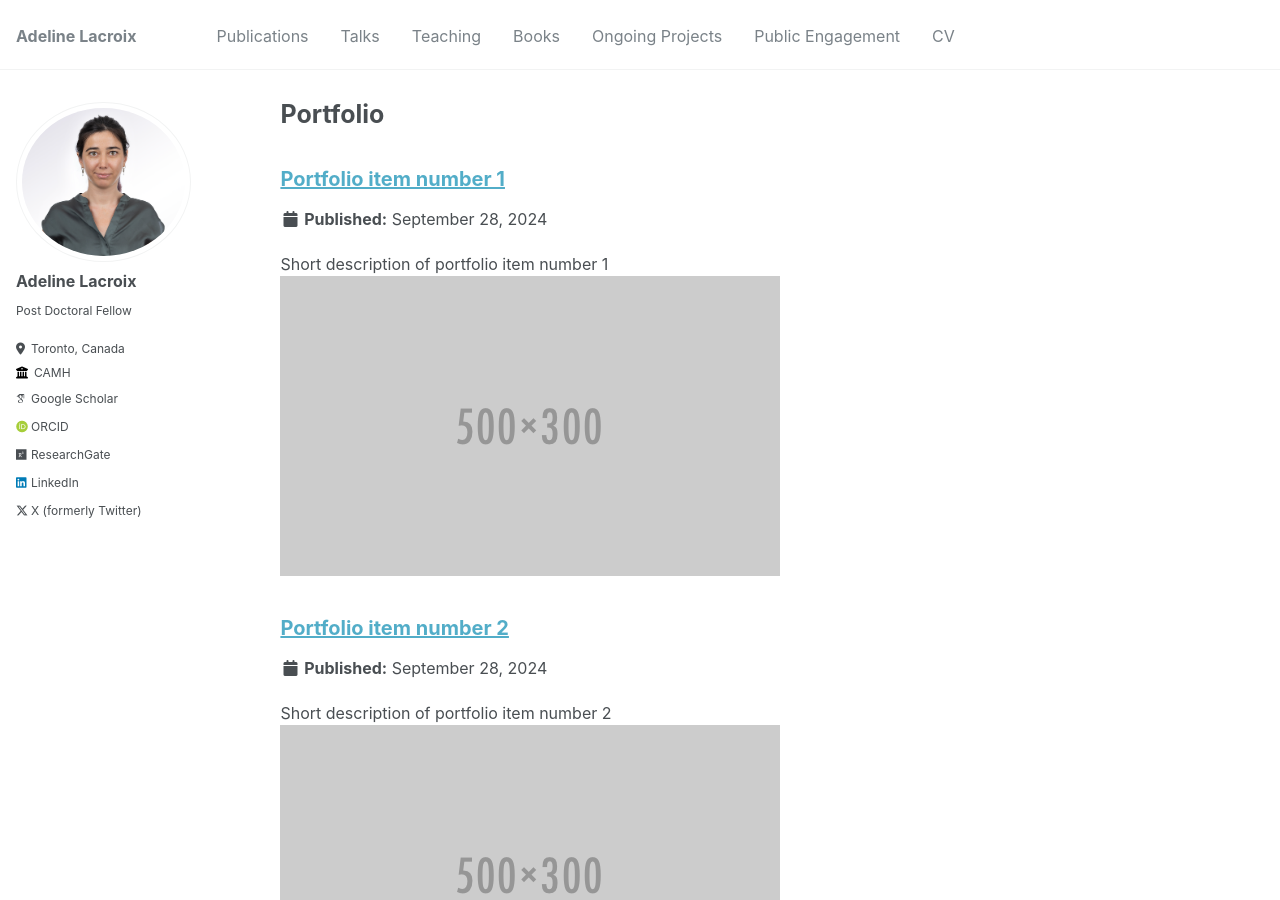
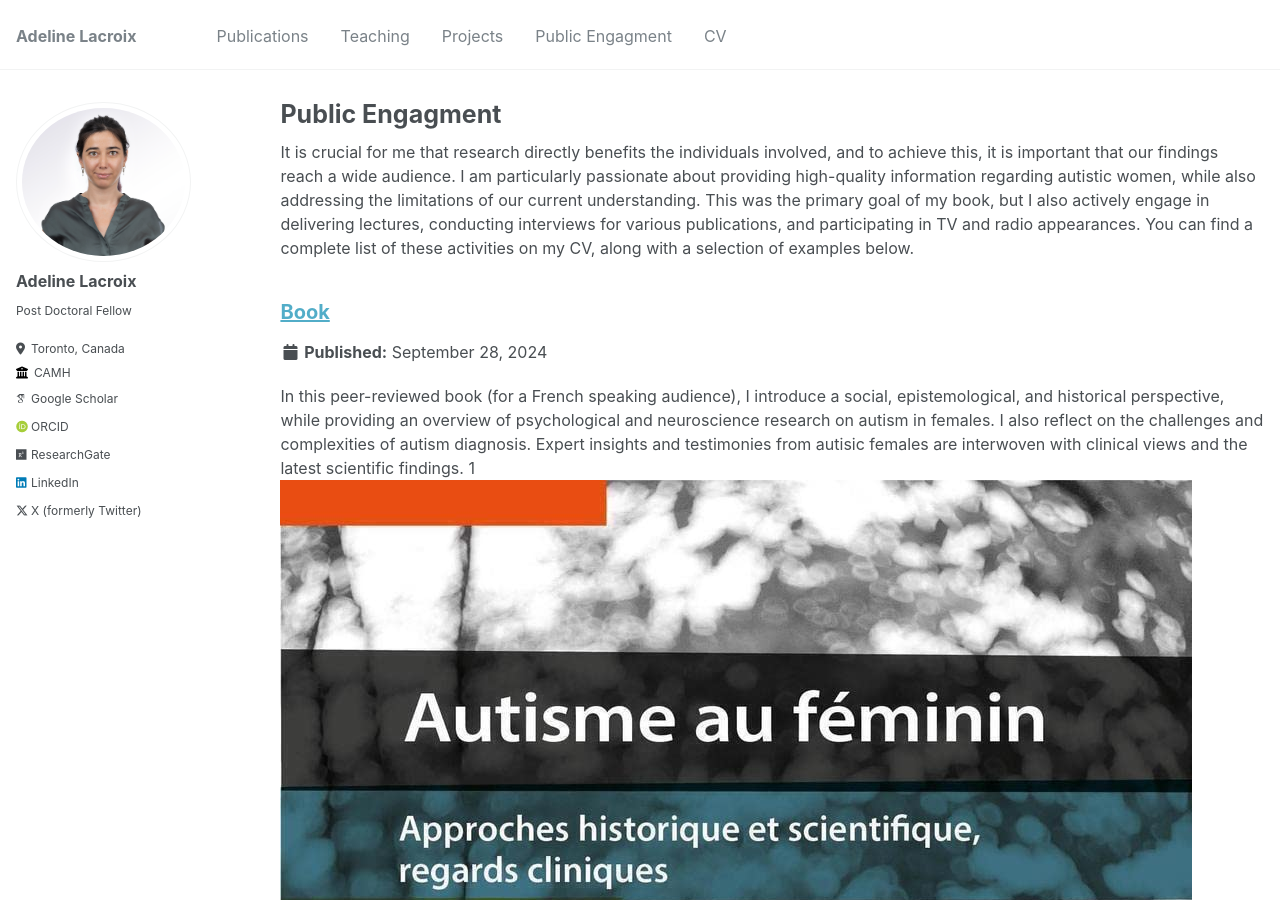
Before and after one commit to Adeline-Lacroix/Adeline-Lacroix.github.io, a Jekyll site: the page built from _pages/portfolio.html, in a window 1280 px wide and 900 px high. Built offline with Jekyll 4.4.1, drawn with Linux system fonts in a browser that asks for light colours; some web fonts are replaced; a file with an impossible date is left out; some of the changed text lies outside the part shown.

Commit message:
portfolio edit

```diff
--- a/_data/navigation.yml
+++ b/_data/navigation.yml
@@ -3,20 +3,14 @@ main:
   - title: "Publications"
     url: /publications/
 
-  - title: "Talks"
-    url: /talks/
-
   - title: "Teaching"
     url: /teaching2/
 
-  - title: "Books"
-    url: /portfolio/
-
-  - title: "Ongoing Projects"
+  - title: "Projects"
     url: /year-archive/
 
-  - title: "Public Engagement"
-    url: /markdown/
+  - title: "Public Engagment"
+    url: /portfolio/
 
   - title: "CV"
     url: /cv/
--- a/_pages/portfolio.html
+++ b/_pages/portfolio.html
@@ -1,12 +1,13 @@
 ---
 layout: archive
-title: "Portfolio"
+title: "Public Engagment"
 permalink: /portfolio/
 author_profile: true
 ---
 
 {% include base_path %}
 
+It is crucial for me that research directly benefits the individuals involved, and to achieve this, it is important that our findings reach a wide audience. I am particularly passionate about providing high-quality information regarding autistic women, while also addressing the limitations of our current understanding. This was the primary goal of my book, but I also actively engage in delivering lectures, conducting interviews for various publications, and participating in TV and radio appearances. You can find a complete list of these activities on my CV, along with a selection of examples below.
 
 {% for post in site.portfolio %}
   {% include archive-single.html %}
--- a/_portfolio/portfolio-1.md
+++ b/_portfolio/portfolio-1.md
@@ -1,6 +1,6 @@
 ---
-title: "Portfolio item number 1"
-excerpt: "Short description of portfolio item number 1<br/><img src='/images/500x300.png'>"
+title: "Book"
+excerpt: "In this peer-reviewed book (for a French speaking audience), I introduce a social, epistemological, and historical perspective, while providing an overview of psychological and neuroscience research on autism in females. I also reflect on the challenges and complexities of autism diagnosis. Expert insights and testimonies from autisic females are interwoven with clinical views and the latest scientific findings. 1<br/><img src='/images/book1.jpg'>"
 collection: portfolio
 ---
 
--- /dev/null
+++ b/_portfolio/portfolio-2.md
@@ -0,0 +1,7 @@
+---
+title: "Chapter"
+excerpt: "I was delighted to be invited to contribute to the new edition of this French book by writing a chapter on participatory research in autism. In this chapter, I trace the historical development of participatory research and how it has evolved in the field of autism. I also highlight a French examples, though still too few, and discuss the challenges that remain to be addressed. 1<br/><img src='/images/chapter.jpg'>"
+collection: portfolio
+---
+
+This is an item in your portfolio. It can be have images or nice text. If you name the file .md, it will be parsed as markdown. If you name the file .html, it will be parsed as HTML.
```
Also changed, not shown: _talks/001_Predemaut.md (added, +21 -0 lines), _talks/002_Partdiag_TSA.md (added, +16 -0 lines), _talks/2012-03-01-talk-1.md (deleted, +0 -11 lines), _talks/2013-03-01-tutorial-1.md (deleted, +0 -13 lines), _portfolio/portfolio-X.html (renamed from _portfolio/portfolio-2.html), _posts/001_Predemaut.md (renamed from _posts/2199-01-01-future-post.md), _posts/002_PartDiag_TSA.md (renamed from _posts/2012-08-14-blog-post-1.md), _posts/003_Parautis.md (renamed from _posts/2013-08-14-blog-post-2.md), _posts/004_Flexpreaut.md (renamed from _posts/2014-08-14-blog-post-3.md), _posts/005_Autisencité.md (renamed from _posts/2015-08-14-blog-post-4.md), _talks/003_Parautis.md (renamed from _talks/2014-02-01-talk-2.md), _talks/004_Flexpreaut.md (renamed from _talks/2014-03-01-talk-3.md), images/book1.jpg (added), images/chapter.jpg (added), 2 other files.
